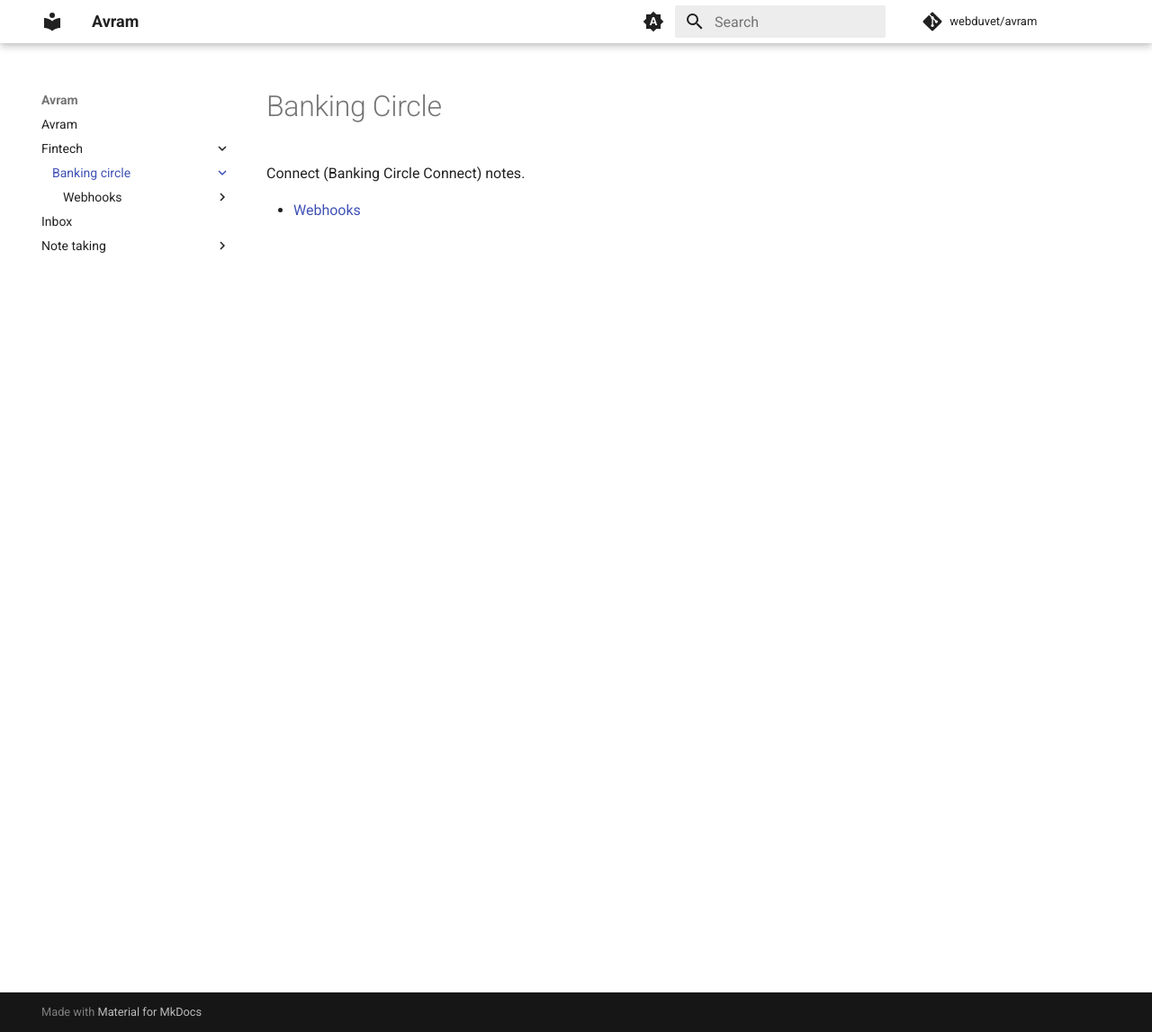
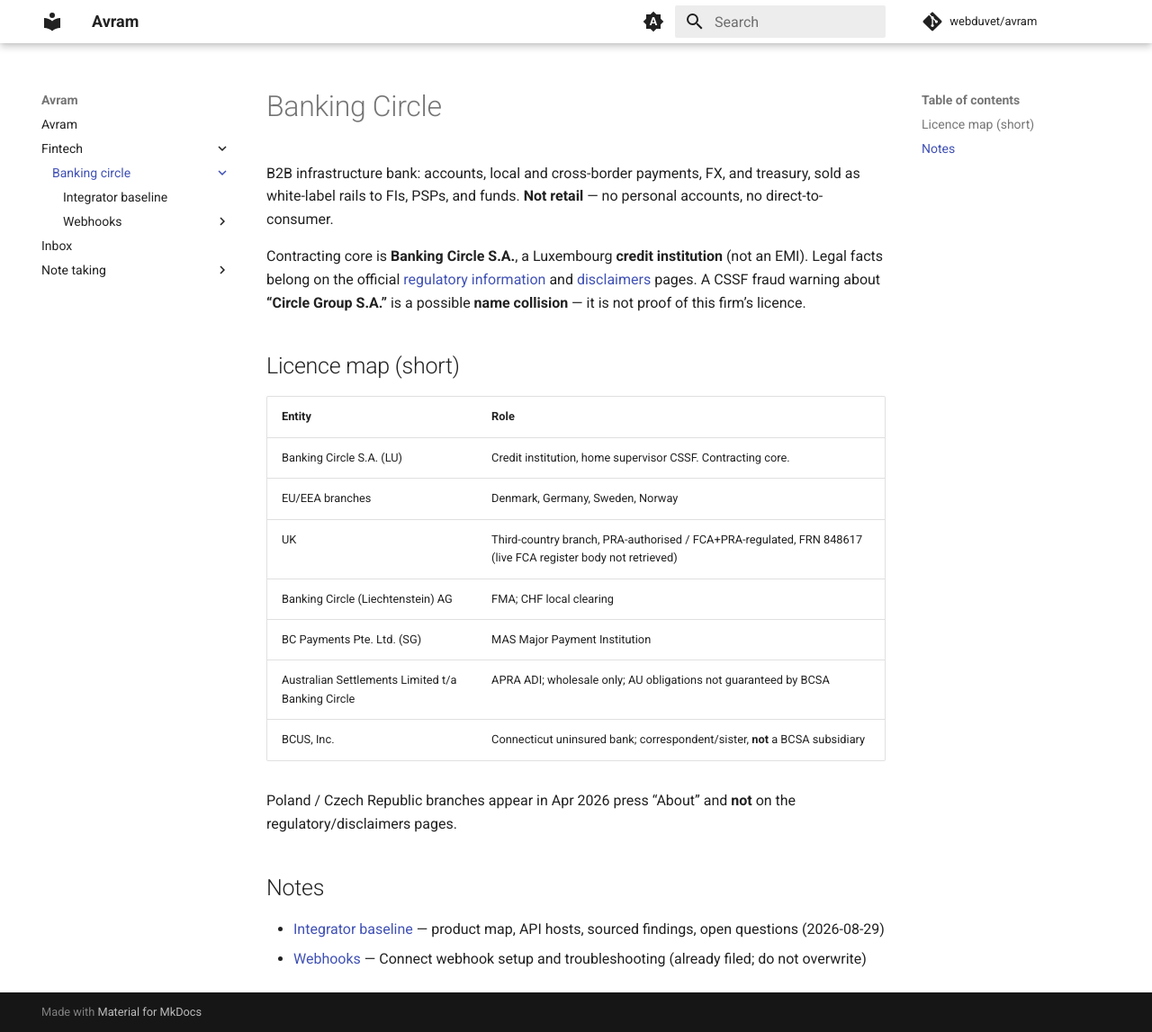
Before and after one commit to webduvet/avram, an MkDocs documentation site: the page built from docs/fintech/banking-circle/index.md, in a window 1280 px wide and 1147 px high. Shown: the whole window at 90% size. Built offline with MkDocs 1.6.1 and Material for MkDocs 9.7.7, drawn with Linux system fonts in a browser that asks for light colours; comment, search, counter and statistics services are not loaded.

Commit message:
Add Banking Circle integrator baseline; expand landing with licence map

```diff
--- a/docs/fintech/banking-circle/index.md
+++ b/docs/fintech/banking-circle/index.md
@@ -1,5 +1,24 @@
 # Banking Circle
 
-Connect (Banking Circle Connect) notes.
+B2B infrastructure bank: accounts, local and cross-border payments, FX, and treasury, sold as white-label rails to FIs, PSPs, and funds. **Not retail** — no personal accounts, no direct-to-consumer.
 
-- [Webhooks](webhooks/index.md)
+Contracting core is **Banking Circle S.A.**, a Luxembourg **credit institution** (not an EMI). Legal facts belong on the official [regulatory information](https://www.bankingcircle.com/regulatory-information/) and [disclaimers](https://www.bankingcircle.com/disclaimers/) pages. A CSSF fraud warning about **“Circle Group S.A.”** is a possible **name collision** — it is not proof of this firm’s licence.
+
+## Licence map (short)
+
+| Entity | Role |
+|---|---|
+| Banking Circle S.A. (LU) | Credit institution, home supervisor CSSF. Contracting core. |
+| EU/EEA branches | Denmark, Germany, Sweden, Norway |
+| UK | Third-country branch, PRA-authorised / FCA+PRA-regulated, FRN 848617 (live FCA register body not retrieved) |
+| Banking Circle (Liechtenstein) AG | FMA; CHF local clearing |
+| BC Payments Pte. Ltd. (SG) | MAS Major Payment Institution |
+| Australian Settlements Limited t/a Banking Circle | APRA ADI; wholesale only; AU obligations not guaranteed by BCSA |
+| BCUS, Inc. | Connecticut uninsured bank; correspondent/sister, **not** a BCSA subsidiary |
+
+Poland / Czech Republic branches appear in Apr 2026 press “About” and **not** on the regulatory/disclaimers pages.
+
+## Notes
+
+- [Integrator baseline](integrator-baseline.md) — product map, API hosts, sourced findings, open questions (2026-08-29)
+- [Webhooks](webhooks/index.md) — Connect webhook setup and troubleshooting (already filed; do not overwrite)
```
Also changed, not shown: docs/fintech/banking-circle/integrator-baseline.md (added, +148 -0 lines).
